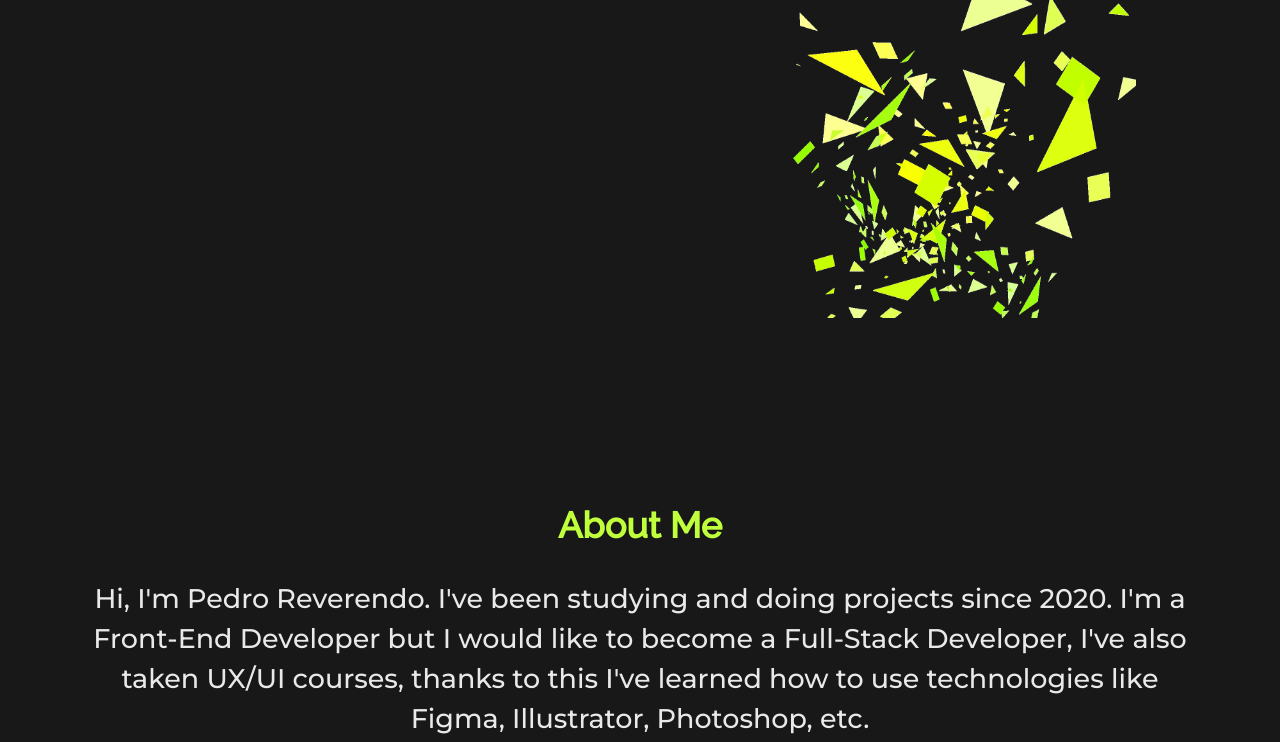
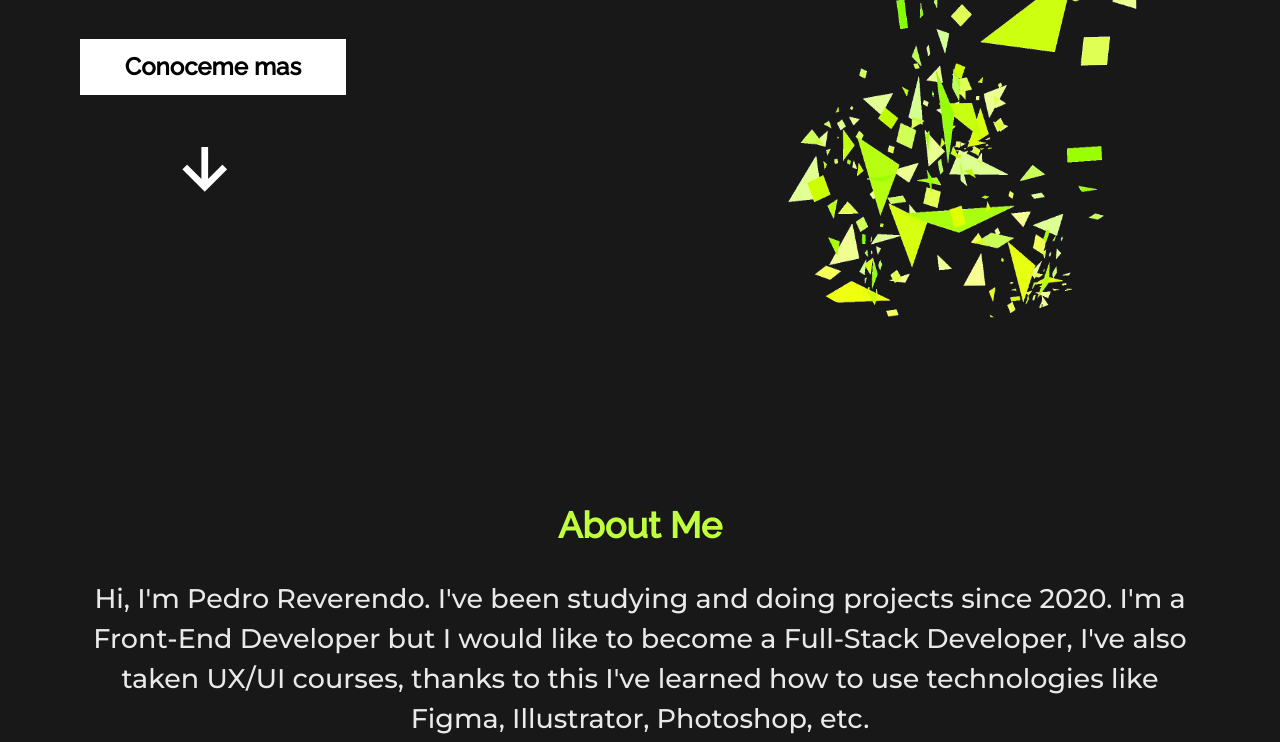
Before and after one commit to PedroReverendo/Portafolio-Web, a website: page index.html in a window 1280 px wide. Shown: the part 482-1224 px from the top of the page. Drawn offline with nearby package versions, Linux system fonts and the light colour scheme.

Commit message:
correcciones 3

```diff
--- a/assets/css/style.css
+++ b/assets/css/style.css
@@ -182,16 +182,8 @@ img{
   width: 30%;
   height: 90%;
 
-}
-
-.text_home{
-  display: flex;
-  color: #FFF;
-  flex-direction: column;
-  align-items: flex-start;
-  padding-inline-start:5rem;
-
-  z-index: 1;
+  border-radius: 150px;
+  transform: matrix(1, -0.01, -0.01, -1, 0, 0);
 }
 
 .text__hello{
@@ -206,9 +198,53 @@ img{
   line-height: 90px;
 }
 
-.text-CV{
+.text_home{
+  display: flex;
   color: #FFF;
-  cursor: pointer;
+  flex-direction: column;
+  align-items: flex-start;
+  padding-inline-start:5rem;
+
+  z-index: 1;
+}
+
+.boton__home{
+  background-color: #FFF;
+
+  width: 266px;
+  height: 56px;
+
+  display: flex;
+  align-items: center;
+  justify-content: center;
+}
+
+.father{
+  padding-block-start: 3rem;
+  padding-inline-start: 5rem;
+}
+
+.text__boton_home{
+  font-family: Raleway;
+  font-style: normal;
+  font-weight: bold;
+  font-size: 24px;
+  line-height: 143.9%;
+
+  color: #000;
+}
+.down__arrow{
+  color: #FFF;
+  font-size: 5rem;
+
+  padding-block-start: 2rem;
+  padding-inline-start: 5.3rem;
+}
+.boton__home:hover{
+  background-color: #181818;
+}
+.text__boton_home:hover{
+  color: #C0FF3C;
 }
 
 /*===== ABOUT =====*/
--- a/index.html
+++ b/index.html
@@ -72,6 +72,16 @@
                         <h1 class="title-home">I'm Pedro Reverendo</h1>
                         <h1 class="title-home">Software developer and UI/UX</h1>
                     </div>
+
+                    <div class="father">
+                        <div class="boton__home">
+                            <a class="text__boton_home" href="#about">Conoceme mas</a>
+                        </div>
+                        <a href="#about">
+                            <i class='bx bx-down-arrow-alt down__arrow'></i>
+                        </a>
+                </div>
+
                 </section>
 
                 <!--=============== ABOUT ===============-->
```
